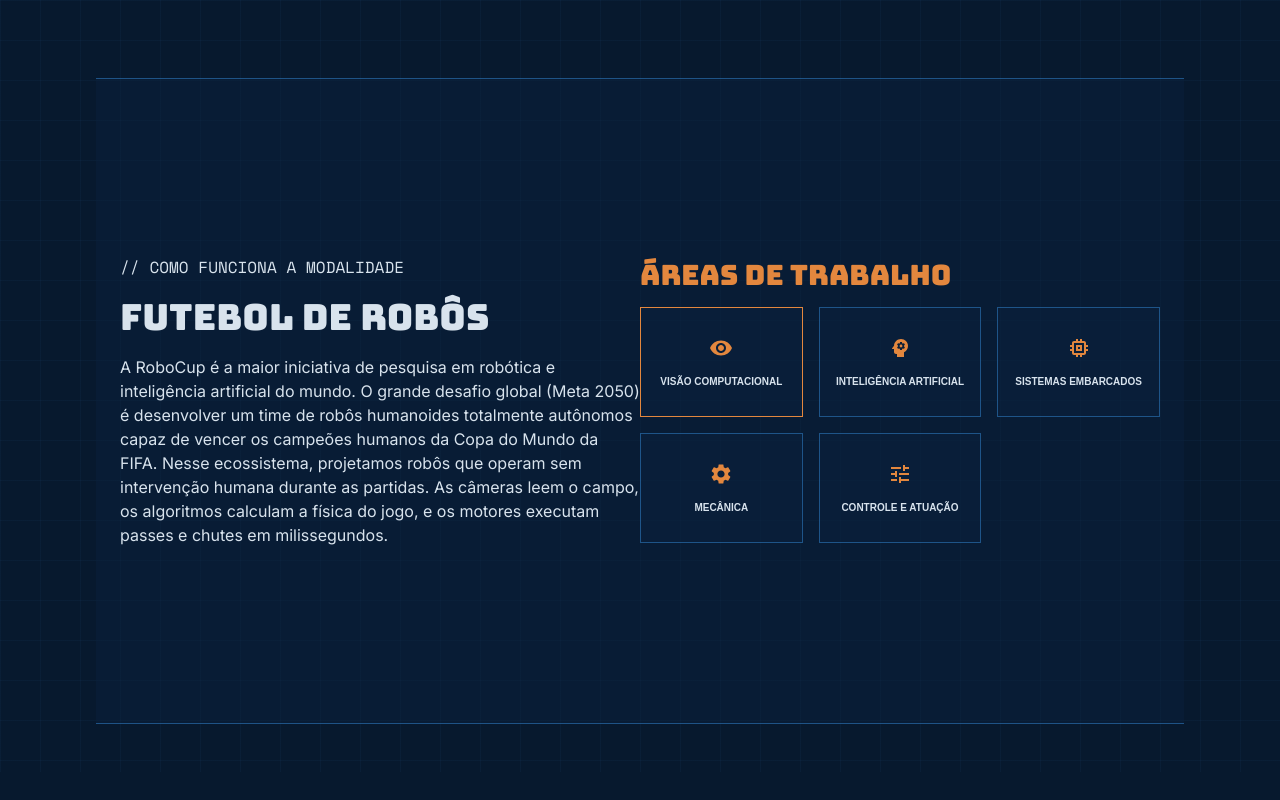
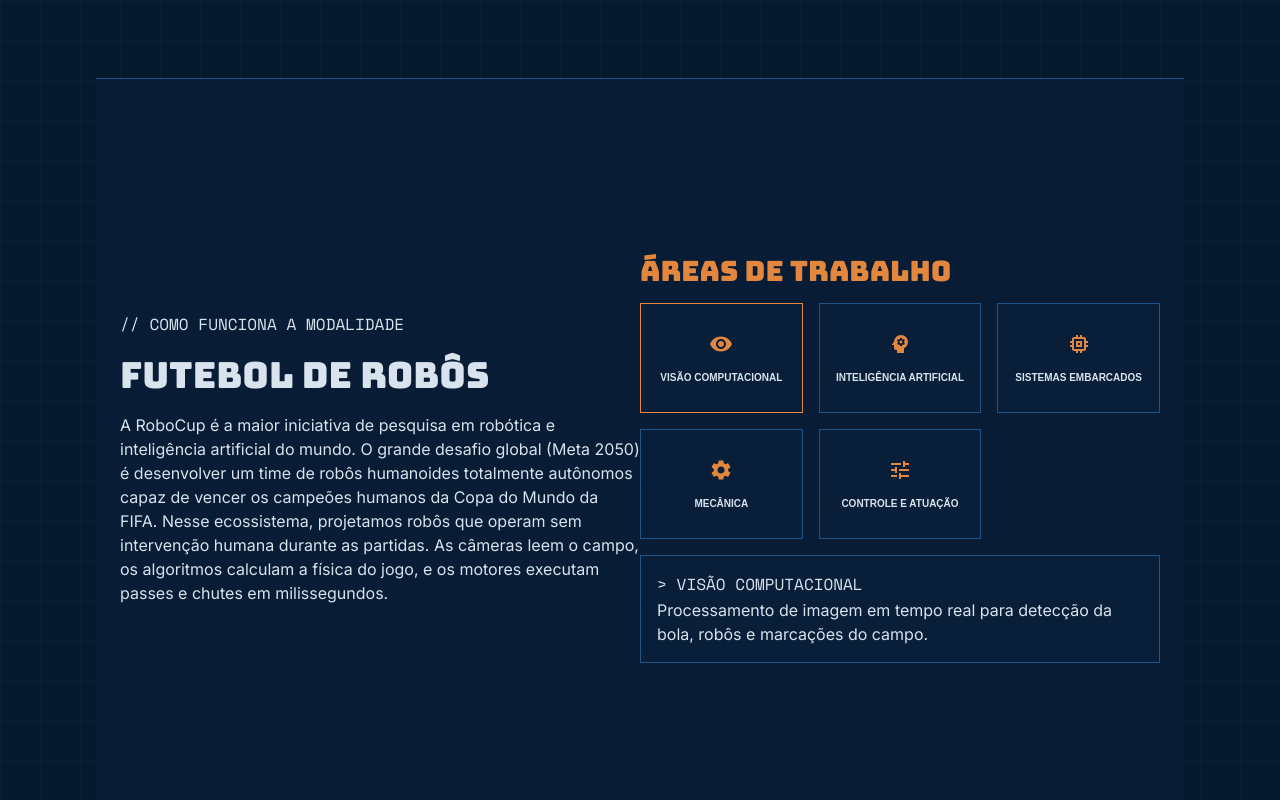
Before and after one commit to ayssag/unball-site, a React (Vite) app in the folder frontend/: page /pt in a window 1280 px wide. Shown: the part 640-1440 px from the top of the page. Before the commit the page ends 1412 px from the top, so only its background shows below. Built offline with nearby package versions, Linux system fonts and the light colour scheme; a web font is replaced by a local one.

Commit message:
feat: Creates WorkAreaDescription

```diff
--- /dev/null
+++ b/frontend/src/components/pages/home/sections/RobocupSection/WorkAreaDescription.tsx
@@ -0,0 +1,29 @@
+import { Box, Typography, alpha } from "@mui/material"
+import theme from "@/theme"
+
+type WorkAreaDescriptionProps = {
+    workArea: {
+        title: string;
+        description: string;
+    };
+}
+
+function WorkAreaDescription({ workArea }: WorkAreaDescriptionProps) {
+    return (
+        <Box
+            sx={{
+                justifyContent: "center",
+                alignItems: "center",
+                paddingX: 2,
+                paddingY: 2,
+                backgroundColor: alpha(theme.palette.background.paper, 0.4),
+                border: `1px solid ${alpha(theme.palette.secondary.main, 0.4)}`,
+            }}
+        >
+            <Typography variant="h6">{'>'} {workArea.title}</Typography>
+            <Typography>{workArea.description}</Typography>
+        </Box>
+    )
+}
+
+export default WorkAreaDescription
--- a/frontend/src/components/pages/home/sections/RobocupSection/index.tsx
+++ b/frontend/src/components/pages/home/sections/RobocupSection/index.tsx
@@ -17,6 +17,7 @@ import {
     Tune
 } from "@mui/icons-material"
 import { useState, type ReactNode } from "react"
+import WorkAreaDescription from "./WorkAreaDescription"
 
 const iconMap: Record<string, ReactNode> = {
     Visibility: <Visibility />,
@@ -73,6 +74,7 @@ function RobocupSection() {
                             </Grid>
                         ))}
                     </Grid>
+                    <WorkAreaDescription workArea={workAreaItems[activeIndex]} />
                 </Stack>
             </FlexBoxBetween>
         </Box>
--- a/frontend/src/theme.ts
+++ b/frontend/src/theme.ts
@@ -67,6 +67,7 @@ export const theme = createTheme({
     h6: {
       fontFamily: "'Space Mono', monospace",
       fontSize: '1rem',
+      textTransform: 'uppercase'
     },
   },
   components: {
```
